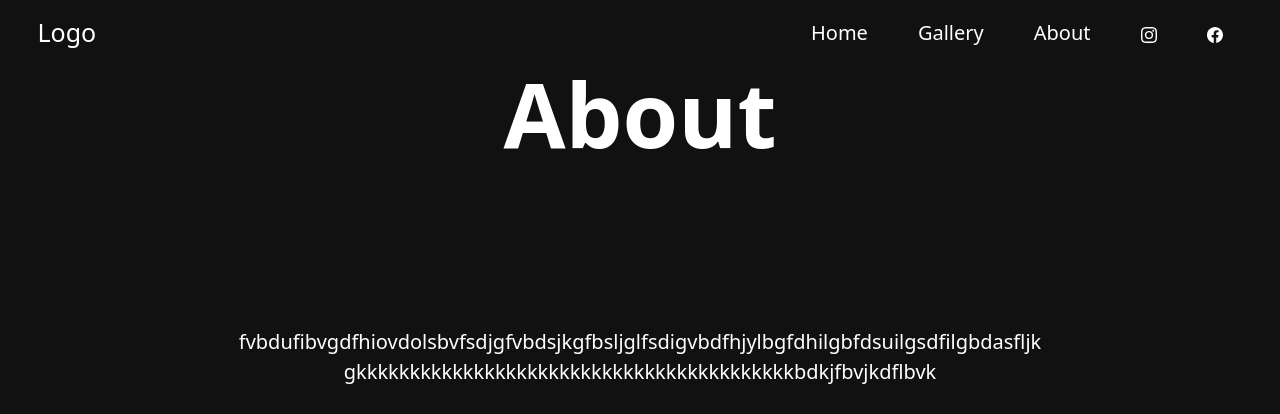
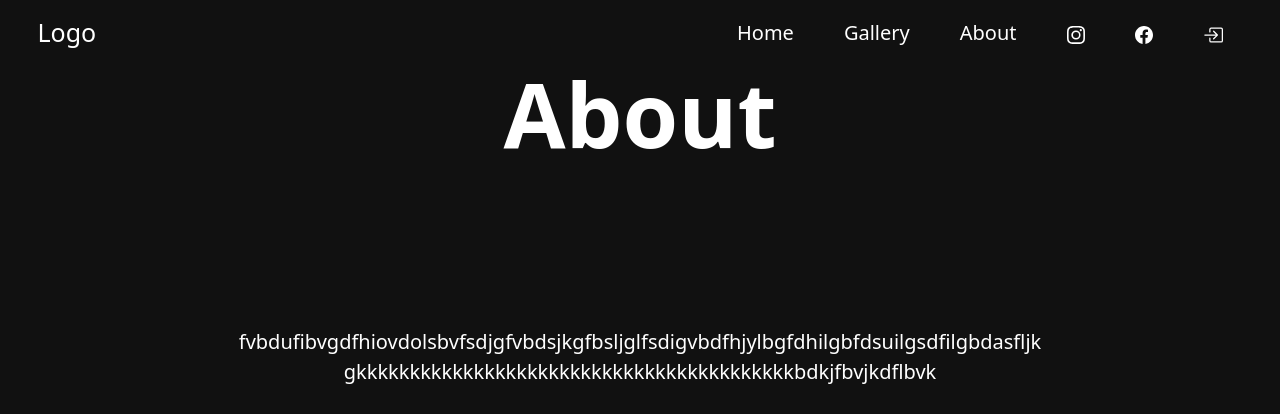
Before and after one commit to Kopyyx/photo-gallery, a PHP site: page /photo-gallery/about.php in a window 1280 px wide; the page is wider, and only the part inside the window is pictured. Shown: the top 414 px of that part. Run offline with PHP 8.4, Linux system fonts and the light colour scheme.

Commit message:
navbar icons update

```diff
--- a/photo-gallery/nav.php
+++ b/photo-gallery/nav.php
@@ -9,11 +9,14 @@
                 <li><a class="link" href="<?php echo ($_SERVER['REQUEST_URI'] == "/index.php") ? "photo-gallery/gallery.php" : "gallery.php" ?>">Gallery</a></li>
                 <li><a class="link" href="<?php echo ($_SERVER['REQUEST_URI'] == "/index.php") ? "photo-gallery/about.php" : "about.php" ?>">About</a></li>
                 <div class="social-icons-nav">
-                    <li class="test"><a href="#">
+                    <li><a href="#">
                             <img src="<?php echo ($_SERVER['REQUEST_URI'] == "/index.php") ? "photo-gallery/icons/instagram-white.svg" : "icons/instagram-white.svg" ?>" alt="instagram-white-logo"/>
                         </a></li>
                     <li><a href="#">
                             <img src="<?php echo ($_SERVER['REQUEST_URI'] == "/index.php") ? "photo-gallery/icons/facebook-white.svg" : "icons/facebook-white.svg" ?>" alt="facebook-white-logo"/>
+                        </a></li>
+                    <li><a href="#myModal" data-toggle="modal">
+                            <img class="login-icon" src="<?php echo ($_SERVER['REQUEST_URI'] == "/index.php") ? "photo-gallery/icons/login-icon.svg" : "icons/login-icon.svg" ?>" alt="login-white-logo"/>
                         </a></li>
                 </div>
 
--- a/photo-gallery/style.css
+++ b/photo-gallery/style.css
@@ -34,6 +34,14 @@ hr {
 .social-icons-nav {
     display: flex;
     justify-content: flex-end;
+}
+
+.social-icons-nav img {
+    width: 1.8rem;
+}
+
+.login-icon{
+    width: 2rem !important;
 }
 
 .social-icons-footer {
@@ -188,7 +196,6 @@ h2 {
         text-align: center;
         width: 100%;
         font-size: 3rem;
-        padding: 20px;
     }
 
     .nav div.media_button {
```
Also changed, not shown: index.php (+2 -8 lines), photo-gallery/icons/Instagram-Glyph-Black-Logo.wine.svg (deleted), photo-gallery/icons/user-icon.svg (added).
